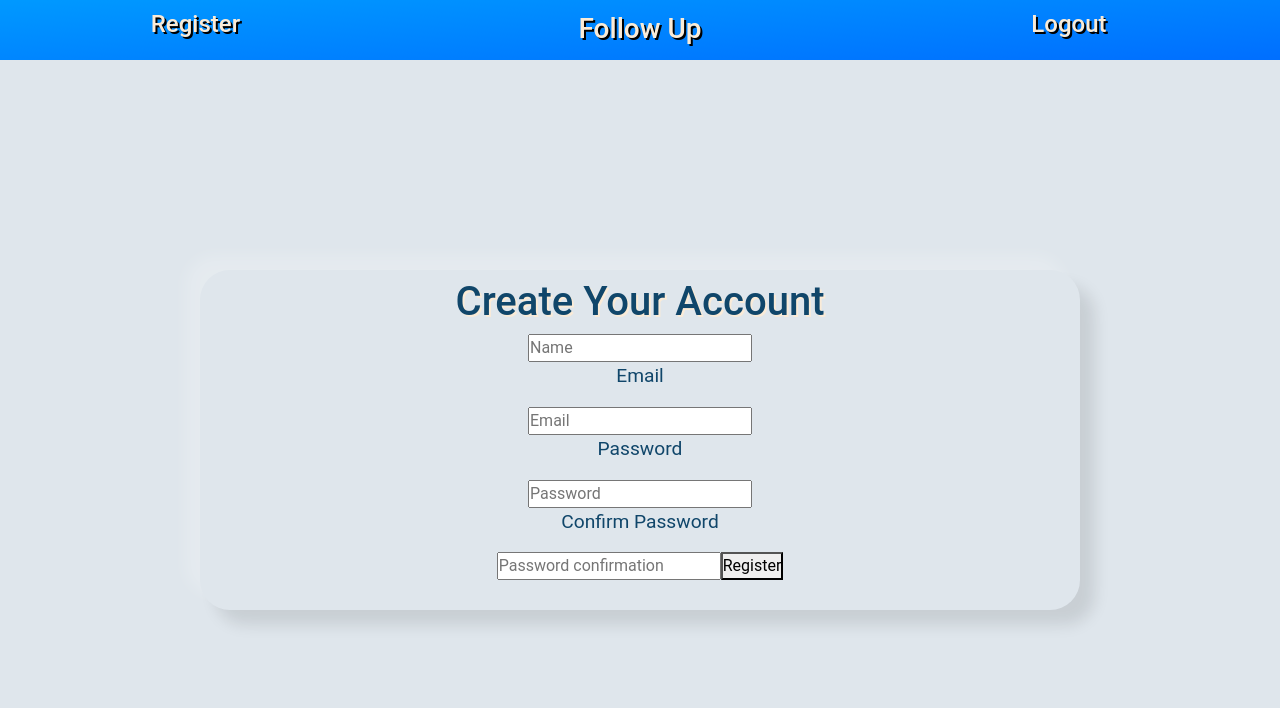
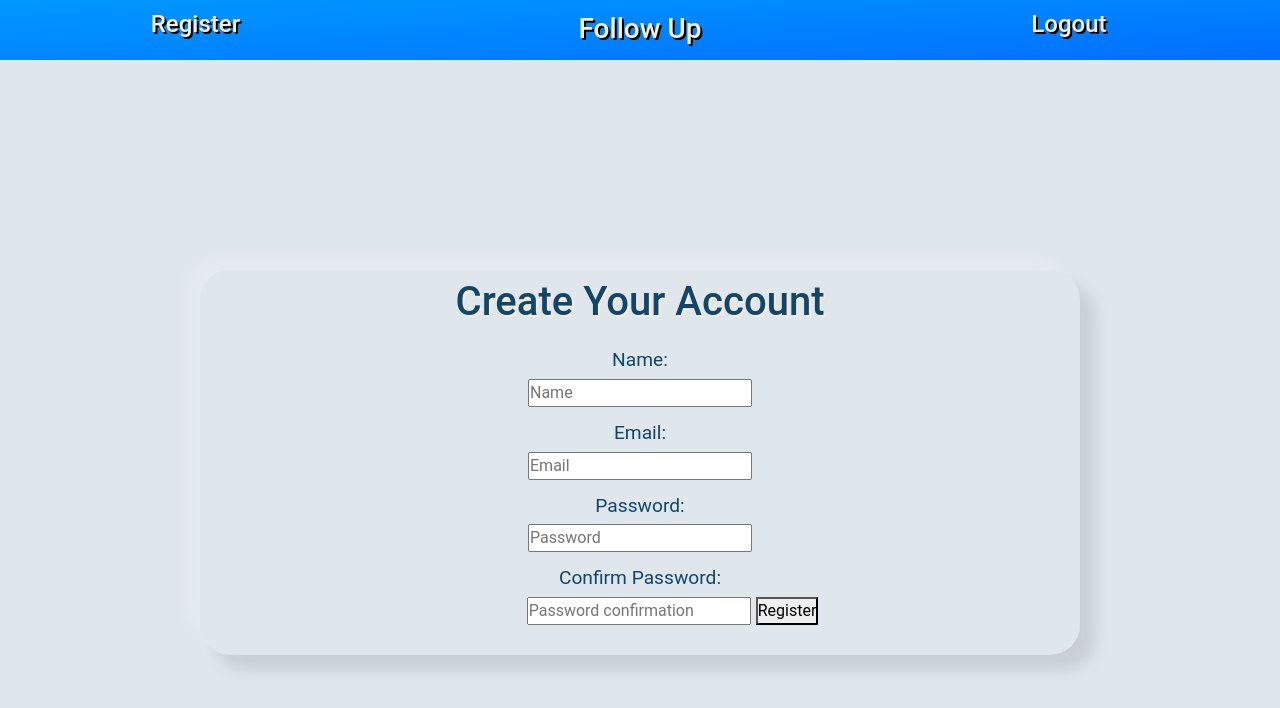
Before and after one commit to SammieSams99/Follow-Up-App, a React (Create React App) app in the folder follow-up/: page /registration in a window 1280 px wide. Shown: the top 708 px of the page. Built offline with nearby package versions, Linux system fonts and the light colour scheme.

Commit message:
matt's changes

```diff
--- a/follow-up/src/components/Home.js
+++ b/follow-up/src/components/Home.js
@@ -20,7 +20,7 @@ import React from "react";
             everytime.</p>
           <p>Follow Up, reminding you to remind them.</p>
           <h1 style={{textShadow: "antiquewhite 2px 2px"}}>How do I use it?</h1>
-          <p>Step 1: Click 'New Form' and enter your job information</p>
+          <p>Step 1: Click 'Form' and enter your job information</p>
           <p>Step 2: Enter the date and time you want a reminder to follow up with this position</p>
           <p>Step 3: Click 'Follow Up!'</p>
           <p>After that, you leave the rest to me!</p>
--- a/follow-up/src/components/auth/Login.js
+++ b/follow-up/src/components/auth/Login.js
@@ -53,7 +53,7 @@ class Login extends Component {
       <div className= "log">
         <form onSubmit={this.handleSubmit} className='loginform'>
           <h1 style={{textShadow: "2px 2px antiquewhite"}}>Welcome Back</h1>
-          <p>Email</p>
+          <p style={{top: "12px"}}>Email: </p>
           <input
             type="email"
             name="email"
@@ -63,8 +63,8 @@ class Login extends Component {
             required
           />
 
-          <p>Password</p>
-          <input
+          <p style={{top: "12px"}}>Password: </p>
+          <input style={{left: "20px"}}
             type="password"
             name="password"
             placeholder="Password"
@@ -73,7 +73,7 @@ class Login extends Component {
             required
           />
 
-          <button style={{left: "80px"}} className="logbutton" type="submit">Login</button>
+          <button style={{left: "25px"}} className="logbutton" type="submit">Login</button>
         </form>
       </div>
     );
--- a/follow-up/src/components/auth/Registration.js
+++ b/follow-up/src/components/auth/Registration.js
@@ -59,6 +59,7 @@ class Registration extends Component {
       <div className= 'reg'>
         <form onSubmit={this.handleSubmit} className="regform">
         <h1 style={{textShadow: "2px 2px antiquewhite"}}>Create Your Account</h1>
+        <p style={{top: "12px"}}>Name: </p>
         <input
             type="name"
             name="name"
@@ -67,7 +68,7 @@ class Registration extends Component {
             onChange={this.handleChange}
             required
           />
-          <p>Email</p>
+          <p style={{top: "12px"}}>Email: </p>
           <input
             type="email"
             name="email"
@@ -76,7 +77,7 @@ class Registration extends Component {
             onChange={this.handleChange}
             required
           />
-          <p>Password</p>
+          <p style={{top: "12px"}}>Password: </p>
           <input
             type="password"
             name="password"
@@ -85,8 +86,8 @@ class Registration extends Component {
             onChange={this.handleChange}
             required
           />
-          <p> Confirm Password</p>
-          <input
+          <p style={{top: "12px"}}>Confirm Password: </p>
+          <input style={{left: "30px"}}
             type="password"
             name="password_confirmation"
             placeholder="Password confirmation"
@@ -95,7 +96,7 @@ class Registration extends Component {
             required
           />
 
-          <button type="submit">Register</button>
+          <button style={{left: "35px"}} type="submit">Register</button>
         </form>
       </div>
     );
```
